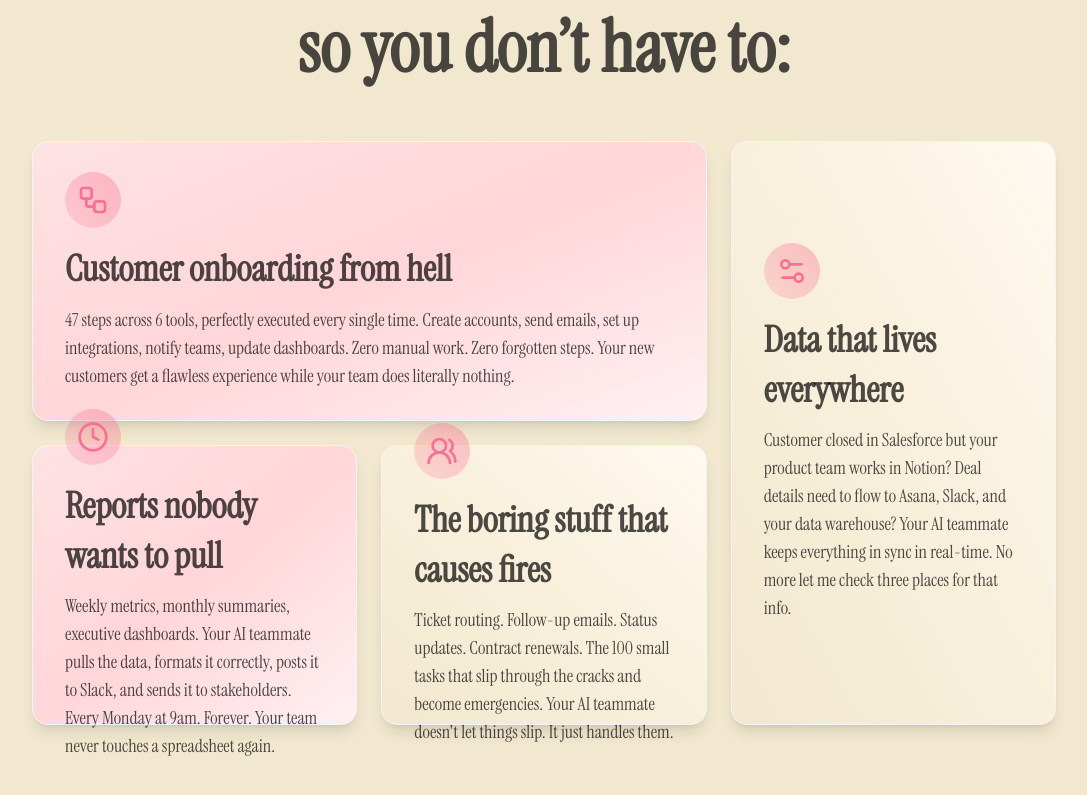
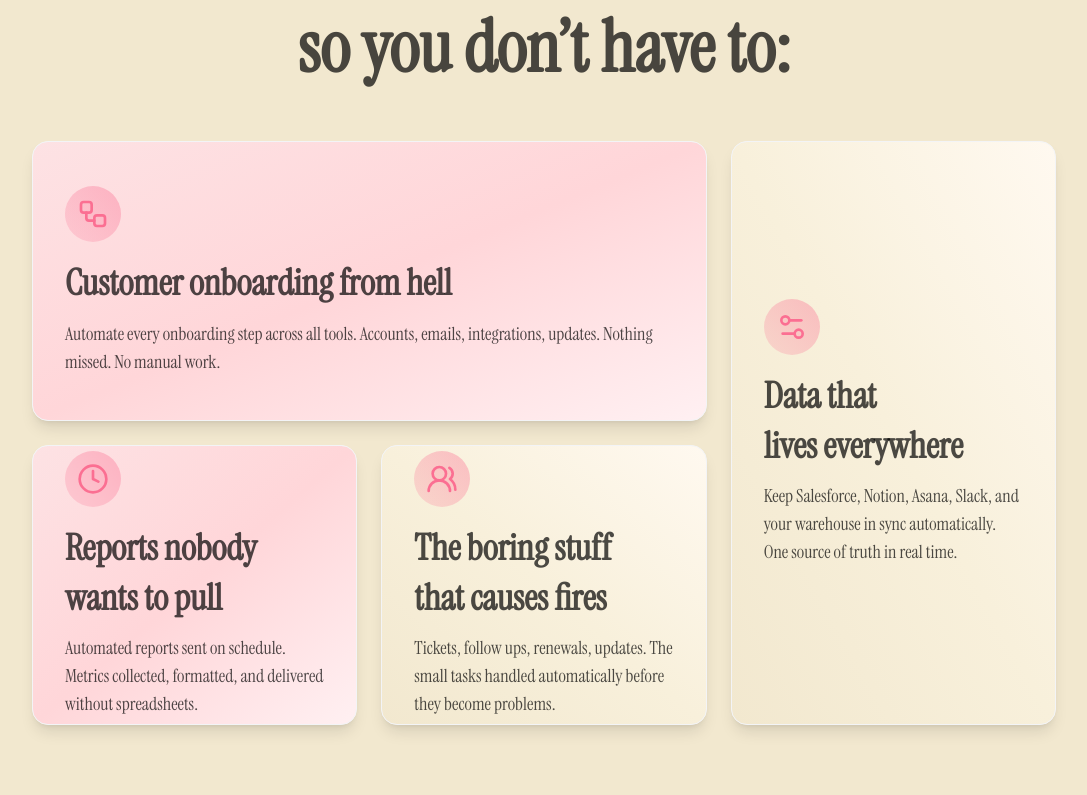
Before and after one commit to FahadBinQaiser/Parallax, a React (Vite) app: page / in a window 1280 px wide. Shown: the part 2830-3625 px from the top of the page, without its empty margins (96-1183 px from the left). Built offline with nearby package versions, Linux system fonts and the light colour scheme.

Commit message:
Made a concise copy and improved styles

```diff
--- a/src/components/FeatureSection/FeatureSection.jsx
+++ b/src/components/FeatureSection/FeatureSection.jsx
@@ -7,25 +7,25 @@ export default function FeaturesSection() {
     {
       icon: <Workflow className="text-[#FB6F92] w-8 h-8" />,
       title: "Customer onboarding from hell",
-      desc: "47 steps across 6 tools, perfectly executed every single time. Create accounts, send emails, set up integrations, notify teams, update dashboards. Zero manual work. Zero forgotten steps. Your new customers get a flawless experience while your team does literally nothing.",
+      desc: "Automate every onboarding step across all tools. Accounts, emails, integrations, updates. Nothing missed. No manual work.",
       size: "lg:col-span-2 lg:row-span-1 md:col-span-2",
     },
     {
       icon: <Settings2 className="text-[#FB6F92] w-8 h-8" />,
       title: "Data that lives everywhere",
-      desc: "Customer closed in Salesforce but your product team works in Notion? Deal details need to flow to Asana, Slack, and your data warehouse? Your AI teammate keeps everything in sync in real-time. No more let me check three places for that info.",
+      desc: "Keep Salesforce, Notion, Asana, Slack, and your warehouse in sync automatically. One source of truth in real time.",
       size: "lg:col-span-1 lg:row-span-2 md:col-span-2 md:row-span-1",
     },
     {
       icon: <Clock className="text-[#FB6F92] w-8 h-8" />,
       title: "Reports nobody wants to pull",
-      desc: "Weekly metrics, monthly summaries, executive dashboards. Your AI teammate pulls the data, formats it correctly, posts it to Slack, and sends it to stakeholders. Every Monday at 9am. Forever. Your team never touches a spreadsheet again.",
+      desc: "Automated reports sent on schedule. Metrics collected, formatted, and delivered without spreadsheets.",
       size: "xl:col-span-1 lg:col-span-2 lg:row-span-1 md:col-span-1",
     },
     {
       icon: <Users2 className="text-[#FB6F92] w-8 h-8" />,
       title: "The boring stuff that causes fires",
-      desc: "Ticket routing. Follow-up emails. Status updates. Contract renewals. The 100 small tasks that slip through the cracks and become emergencies. Your AI teammate doesn't let things slip. It just handles them.",
+      desc: "Tickets, follow ups, renewals, updates. The small tasks handled automatically before they become problems.",
       size: "xl:col-span-1 lg:col-span-3 lg:row-span-1 md:col-span-1",
     },
   ];
@@ -53,7 +53,7 @@ export default function FeaturesSection() {
                 </div>
 
                 <h3
-                  className="text-3xl md:text-4xl font-semibold leading-snug
+                  className="text-3xl text-balance md:text-4xl font-semibold leading-snug
                   transition-colors duration-300 group-hover:text-[#FB6F92]"
                 >
                   {title}
```
